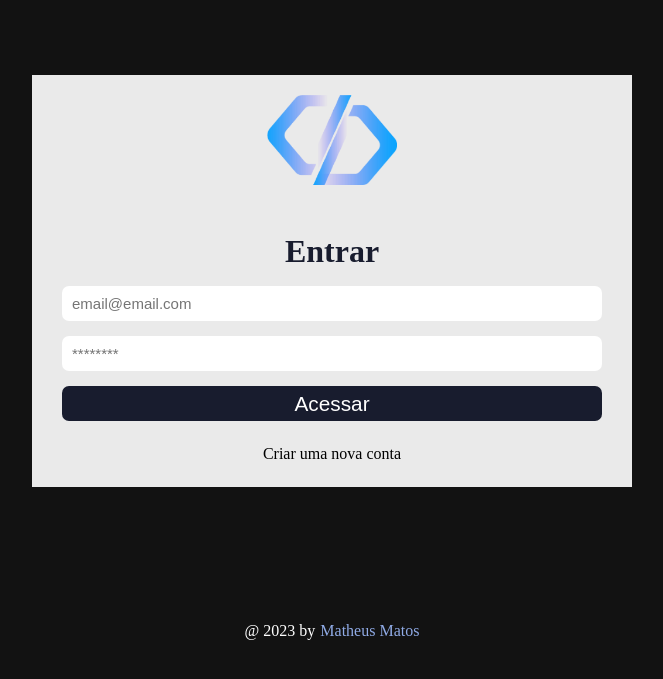
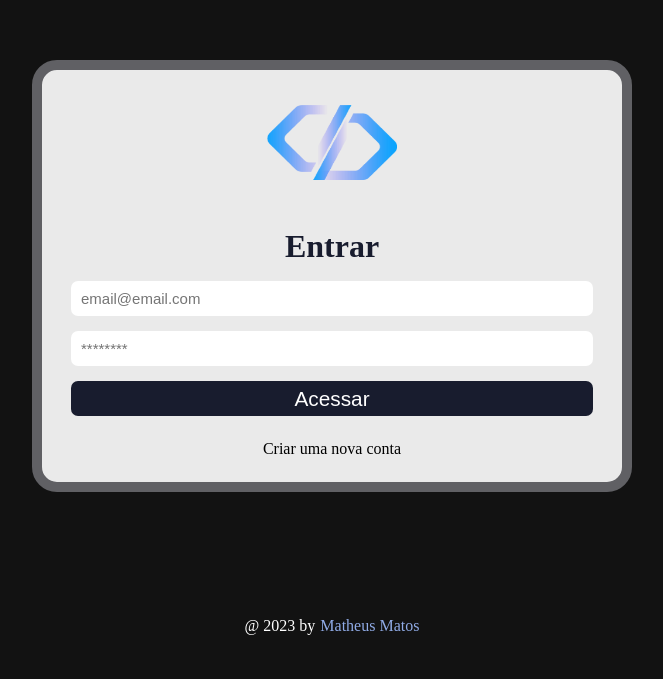
Before and after one commit to matheusmatosr/sistema-de-chamadas, a React (Create React App) app: page / in a window 1280 px wide. Shown: the part 109-788 px from the top of the page, without its empty margins (308-971 px from the left). Built offline with nearby package versions, Linux system fonts and the light colour scheme.

Commit message:
update
update

```diff
--- a/src/pages/SignIn/index.css
+++ b/src/pages/SignIn/index.css
@@ -10,11 +10,13 @@
 .login{
     background: #eaeaea;
     width: 600px;
-    margin-bottom: 20px;
+    margin-bottom: 30px;
     display: flex;
     align-items: center;
     justify-content: center;
     flex-direction: column;
+    border: 10px solid #606064;
+    border-radius: 25px;
 }
 
 .login-area{
@@ -26,6 +28,7 @@
 
 .logo-area img{
     padding: 20px;
+    padding-top: 35px;
     width: 170px;
     height: 130px;
 }
@@ -73,7 +76,7 @@ form button {
     display: flex;
     color: #fff;
     position: absolute;
-    margin-top: 680px;
+    margin-top: 670px;
 }
 
 .myName{
--- a/src/pages/SignUp/index.js
+++ b/src/pages/SignUp/index.js
@@ -46,6 +46,7 @@ function SignUp() {
         </form>
 
         <Link to="/">Já tem uma conta? Entre</Link>
+        <p className='detalhe' style={{marginTop: '715px'}}>@ 2023 by  <a className='myName'  style={{color: 'rgb(144, 171, 230)', marginTop: '0px', marginLeft: '5px'}} href="https://www.linkedin.com/in/matheus-matos-1a523221b/">Matheus Matos</a></p>
       </div>
     </div>
   );
```
